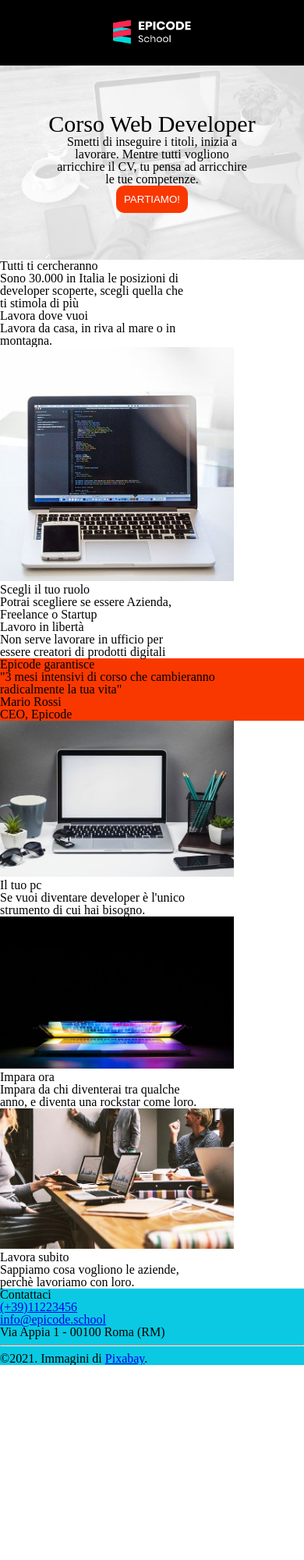
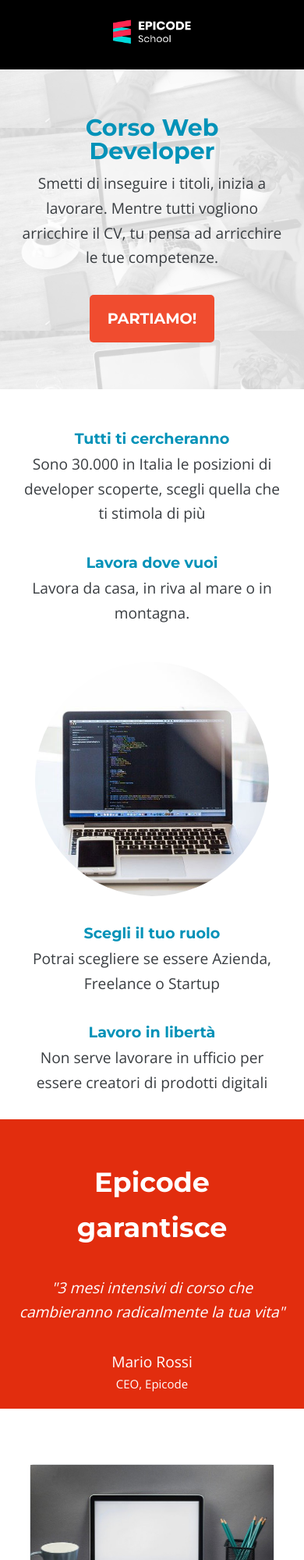
Before and after one commit to davidebragagnolo99/U1-S1-L5-PW, a plain HTML site: page index.html in a window 390 px wide. Shown: the top 2000 px of the page at 78% size. Before the commit the page ends 1750 px from the top, so only its background shows below. Drawn offline with nearby package versions, Linux system fonts and the light colour scheme.

Commit message:
finished mobile project

```diff
--- a/css/style.css
+++ b/css/style.css
@@ -1,14 +1,57 @@
 /* Your styles here */
+@import url('https://fonts.googleapis.com/css2?family=Montserrat:wght@700&family=Open+Sans&display=swap');
+body * {
+    font-family: 'Open Sans', sans-serif;
+    color: #393d41;
+    font-size: 1.2rem;
+    line-height: 1.65;
 
-body {
-    margin: 0 0 0 0 ;
-    padding: 0 0 0 0;
+}
+
+h1, h3 {
+    font-family: 'Montserrat', sans-serif;
+}
+
+.i {
+        color: #fff;
+        font-style: italic;
+
+}
+
+.mt-1 {
+    margin-top: 2rem;
+    color: #fff;
+
+}
+
+.fw-bold {
+    font-weight: bold;
+}
+
+.fs-title {
+    font-size: 35px;
+}
+
+.text-small {
+    font-size: 15px;
+    color: #fff;
+
+}
+
+.text-center h1 {
+    font-weight: bold;
+    line-height: 100%;
+}
+
+.text-center p {
+    margin-top: 10px;
 }
 
 .img-container{
     background-color: #000;
     padding: 25px;
     text-align: center;
+
 }
 
 .img-header {
@@ -24,27 +67,44 @@ body {
     padding: 60px 20px;
 }
 
+.img-load {
+    display: flex;
+    justify-content: center;
+
+}
+
+.img-space {
+    border-radius: 50%;
+    margin-top: 3rem;
+    width: 300px;
+}
+
 .button-container {
     display: flex;
     justify-content: center;
 }
 
 .button{
-    background-color: rgb(249, 56, 0);
+    background-color: #f04c2f;
     color: #fff;
-    border-radius: 10px;
-    padding: 10px;
+    border-radius: 5px;
+    padding: 15px;
     border: none;
+    font-family: 'Montserrat', sans-serif;
+    font-weight: bold;
+    width: 10rem;
 }
-
 .text-center {
     text-align: center;
 }
 
 .hot {
-    background-color: rgb(249, 56, 0);
+    background-color: #e22d0e;
+    text-align: center;
+    padding: 20px;
+
 }
-.bbq {
+.contacts {
     background-color: rgb(11, 201, 227);
 }
 .cn {
@@ -52,4 +112,86 @@ body {
 }
 .img-bg h1 {
     font-size: 30px;
+    color: rgb(2, 146, 184);
 }
+
+.great {
+    margin-top: 3rem;
+}
+.great h3 {
+    color: rgb(2, 146, 184);
+    text-align: center;
+}
+.great p {
+    text-align: center;
+}
+.feat h3 {
+    color: rgb(2, 146, 184);
+    text-align: center;
+}
+.feat p {
+    text-align: center;
+}
+
+.shit {
+    padding: 2em 2em;
+}
+
+.cards-container {
+    display: flex;
+    justify-content: center;
+}
+
+.img-card-container{
+    display: flex;
+    justify-content: center;
+}
+
+.card {
+    border: 1px solid #dee1e3;
+    border-radius: 5px;
+}
+
+.card-body {
+    padding: 10px;
+}
+
+.card-body p {
+    margin-top: 10px;
+}
+
+.footer {
+    background-color: #25a2c3;
+    text-align: center;
+}
+
+.footer h1{
+ color: white;
+ text-align: center;
+ padding: 15px;
+}
+
+.footer a{
+    color: #c8e7f0;
+    text-align: center;
+}
+
+.footer p{
+    color: #c8e7f0;
+    text-align: center;
+}
+
+.line-container {
+    display: flex;
+    justify-content: center;
+}
+
+.line{
+    border-bottom: 1px solid white;
+    padding: 15px;
+    height: 1px;
+    width: 50%;
+}
+p i{
+    color: white;
+}
--- a/index.html
+++ b/index.html
@@ -3,8 +3,8 @@
   <head>
     <meta charset="UTF-8" />
     <meta name="viewport" content="width=device-width, initial-scale=1.0" />
+    <link rel="stylesheet" href="css/reset.css" />
     <link rel="stylesheet" href="css/font-awesome.css" />
-    <link rel="stylesheet" href="css/reset.css" />
     <link rel="stylesheet" href="css/style.css" />
     <title>Corso Web Developer - Epicode school</title>
   </head>
@@ -14,84 +14,121 @@
     </div>
     <div class="img-bg">
       <div class="text-center">
-        <h1>Corso Web Developer</h1>
-        <p>
+        <h1>
+          Corso Web <br />
+          Developer
+        </h1>
+        <p class="">
           Smetti di inseguire i titoli, inizia a <br />
           lavorare. Mentre tutti vogliono <br />
           arricchire il CV, tu pensa ad arricchire <br />
           le tue competenze.
         </p>
       </div>
+      <br />
       <div class="button-container">
         <button class="button">PARTIAMO!</button>
       </div>
     </div>
-    <div>
-      <h3>Tutti ti cercheranno</h3>
+    <div class="great">
+      <h3 class="fw-bold">Tutti ti cercheranno</h3>
       <p>
         Sono 30.000 in Italia le posizioni di <br />
         developer scoperte, scegli quella che <br />
         ti stimola di più
       </p>
-      <h3>Lavora dove vuoi</h3>
+      <div class="mt-1">
+        <h3 class="fw-bold">Lavora dove vuoi</h3>
         <p>
           Lavora da casa, in riva al mare o in <br />
           montagna.
         </p>
-      <img src="/assets/notebook.jpg" alt="Logo notebook" width="300px" />
-      <h3>Scegli il tuo ruolo</h3>
+      </div>
+      <div class="img-load">
+        <img src="/assets/notebook.jpg" alt="Logo notebook" class="img-space" />
+      </div>
+      <div class="mt-1">
+        <h3 class="fw-bold">Scegli il tuo ruolo</h3>
         <p>
           Potrai scegliere se essere Azienda, <br />
           Freelance o Startup
         </p>
-      <h3>Lavoro in libertà</h3>
+      </div>
+      <div class="mt-1">
+        <h3 class="fw-bold">Lavoro in libertà</h3>
         <p>
           Non serve lavorare in ufficio per <br />
           essere creatori di prodotti digitali
         </p>
       </div>
-    <div class="hot">
-      <h1 strong>Epicode garantisce</h1>
-      <p>
-        "3 mesi intensivi di corso che cambieranno <br />
-        radicalmente la tua vita"
-      </p>
-      <p>
-        Mario Rossi <br />
-        CEO, Epicode
-      </p>
     </div>
-    <div>
-      <img src="/assets/foto1.jpg" alt="Foto computer" width="300px" />
-      <h3>Il tuo pc</h3>
+    <div class="hot mt-1">
+      <h1 class="fw-bold fs-title mt-1">Epicode garantisce</h1>
+
+      <div class="mt-1">
+        <p class="i">"3 mesi intensivi di corso che cambieranno radicalmente la tua vita"</p>
+      </div>
+      <p class="mt-1">Mario Rossi</p>
+      <p class="text-small">CEO, Epicode</p>
+    </div>
+    <div class="feat mt-1">
+      <div class="shit">
+        <div class="cards-container">
+          <div class="card">
+            <div class="img-card-container">
+              <img src="/assets/foto1.jpg" alt="Foto computer" width="100%" />
+            </div>
+            <div class="card-body">
+              <h3 class="fw-bold">Il tuo pc</h3>
               <p>
                 Se vuoi diventare developer è l'unico <br />
                 strumento di cui hai bisogno.
               </p>
             </div>
-    <div>
-      <img src="/assets/foto2.jpg" alt="Foto computer chiuso colori rgb" width="300px" />
-      <h3>Impara ora</h3>
+          </div>
+        </div>
+        <div class="cards-container mt-1">
+          <div class="card">
+            <div class="img-card-container">
+              <img src="/assets/foto2.jpg" alt="Foto computer" width="100%" />
+            </div>
+            <div class="card-body">
+              <h3 class="fw-bold">Impara ora</h3>
               <p>
-        Impara da chi diventerai tra qualche <br />
+                Impara da chi diventerai tra qualche<br />
                 anno, e diventa una rockstar come loro.
               </p>
             </div>
-    <div>
-      <img src="/assets/foto3.jpg" alt="lavagna" width="300px" />
-      <h3>Lavora subito</h3>
+          </div>
+        </div>
+        <div class="cards-container mt-1">
+          <div class="card">
+            <div class="img-card-container">
+              <img src="/assets/foto3.jpg" alt="Foto computer" width="100%" />
+            </div>
+            <div class="card-body">
+              <h3 class="fw-bold">Lavora subito</h3>
               <p>
                 Sappiamo cosa vogliono le aziende, <br />
                 perchè lavoriamo con loro.
               </p>
             </div>
-    <div class="bbq">
-      <h1 strong>Contattaci</h1>
-      <p><a href="#">(+39)11223456</a></p>
-      <p><a href="#">info@epicode.school</a></p>
-      <p>Via Appia 1 - 00100 Roma (RM)</p>
-      <hr />
-      <p>&copy;2021. Immagini di <a href="#">Pixabay</a>.</p>
+          </div>
+        </div>
+      </div>
+    </div>
+    <div class="footer">
+      <div class="mt-1">
+        <h1 class="fs-title fw-bold mt-1">Contattaci</h1>
+      </div>
+      <div class="contact-container"></div>
+      <p><i class="fas fa-phone-square-alt"></i><a href="#"> (+39)11223456</a> <br /></p>
+      <p><i class="fas fa-envelope-square"></i><a href="#"> info@epicode.school</a> <br /></p>
+      <p><i class="fas fa-external-link-square-alt"></i> Via Appia 1 - 00100 Roma (RM)</p>
+      <div class="line-container">
+        <div class="line"></div>
+      </div>
+      <p class="text-small mt-1">&copy;2021. Immagini di <a href="#">Pixabay</a>.</p>
     </div>
   </body>
 </html>
```
Lines whose indentation alone changed are shown as unchanged.
